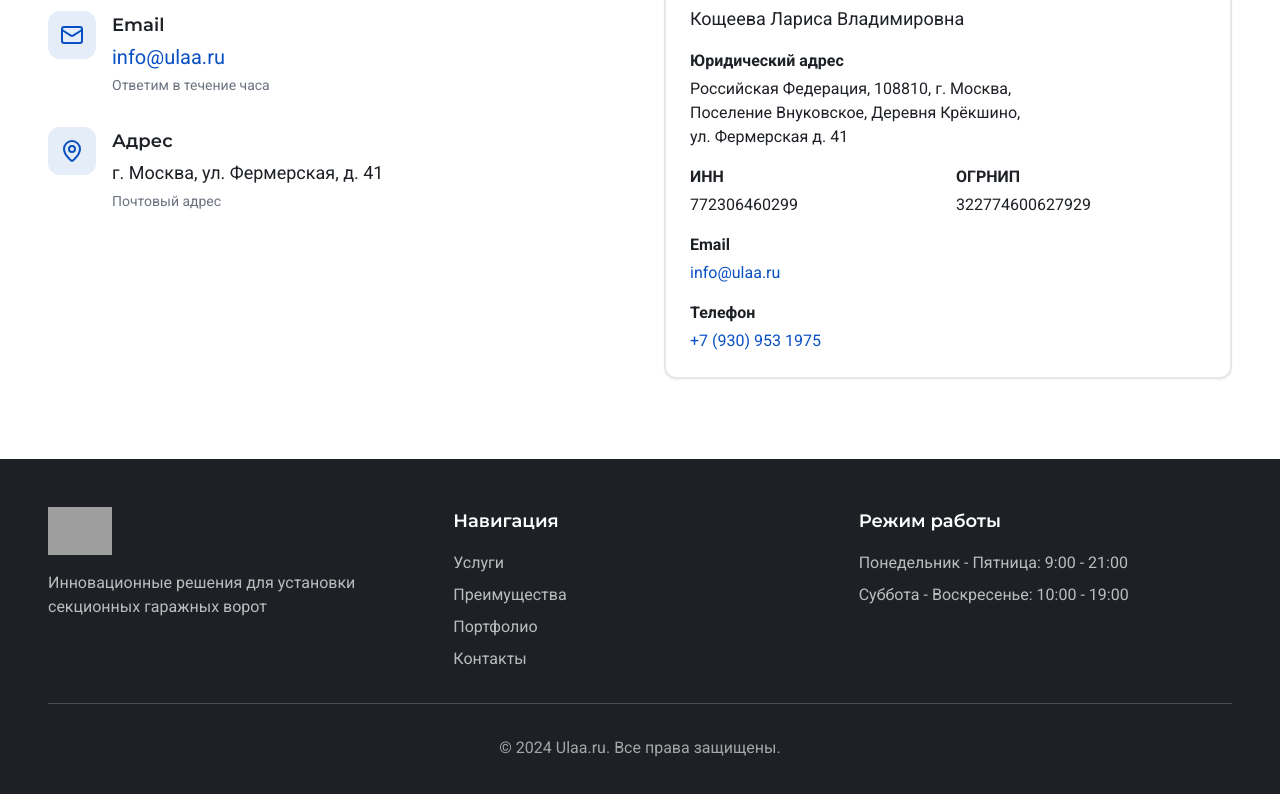
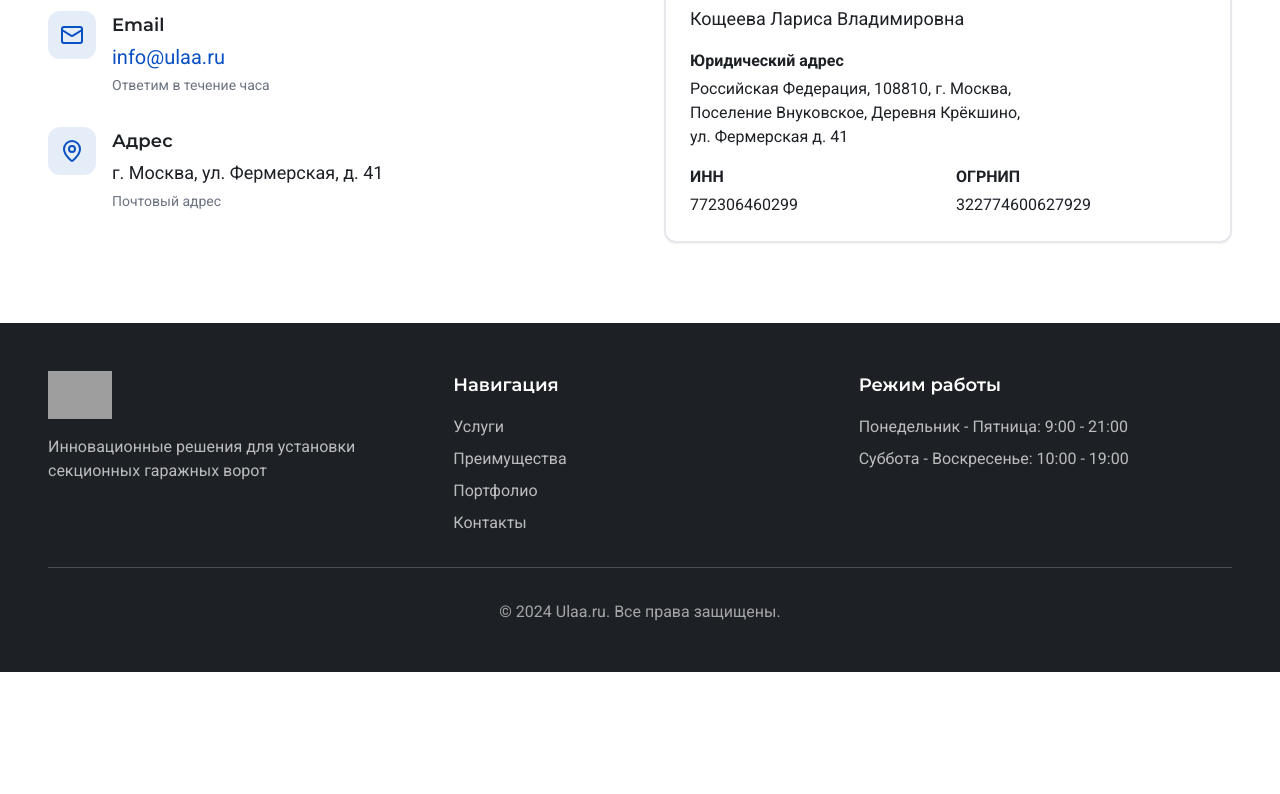
Before and after one commit to pr-poehali-dev/yula-redesign-project, a React (Vite) app: page / in a window 1280 px wide. Shown: the part 3907-4701 px from the top of the page. After the commit the page ends 4579 px from the top, so only its background shows below. Built offline with nearby package versions, Linux system fonts and the light colour scheme; grey boxes are pictures that could not be loaded.

Commit message:
Удаление персональных данных

```diff
--- a/src/pages/Index.tsx
+++ b/src/pages/Index.tsx
@@ -409,20 +409,6 @@ export default function Index() {
                     <p className="text-base">322774600627929</p>
                   </div>
                 </div>
-
-                <div>
-                  <p className="font-semibold text-base mb-1">Email</p>
-                  <a href="mailto:info@ulaa.ru" className="text-base text-primary hover:underline">
-                    info@ulaa.ru
-                  </a>
-                </div>
-
-                <div>
-                  <p className="font-semibold text-base mb-1">Телефон</p>
-                  <a href="tel:+79309531975" className="text-base text-primary hover:underline">
-                    +7 (930) 953 1975
-                  </a>
-                </div>
               </CardContent>
             </Card>
           </div>
```
